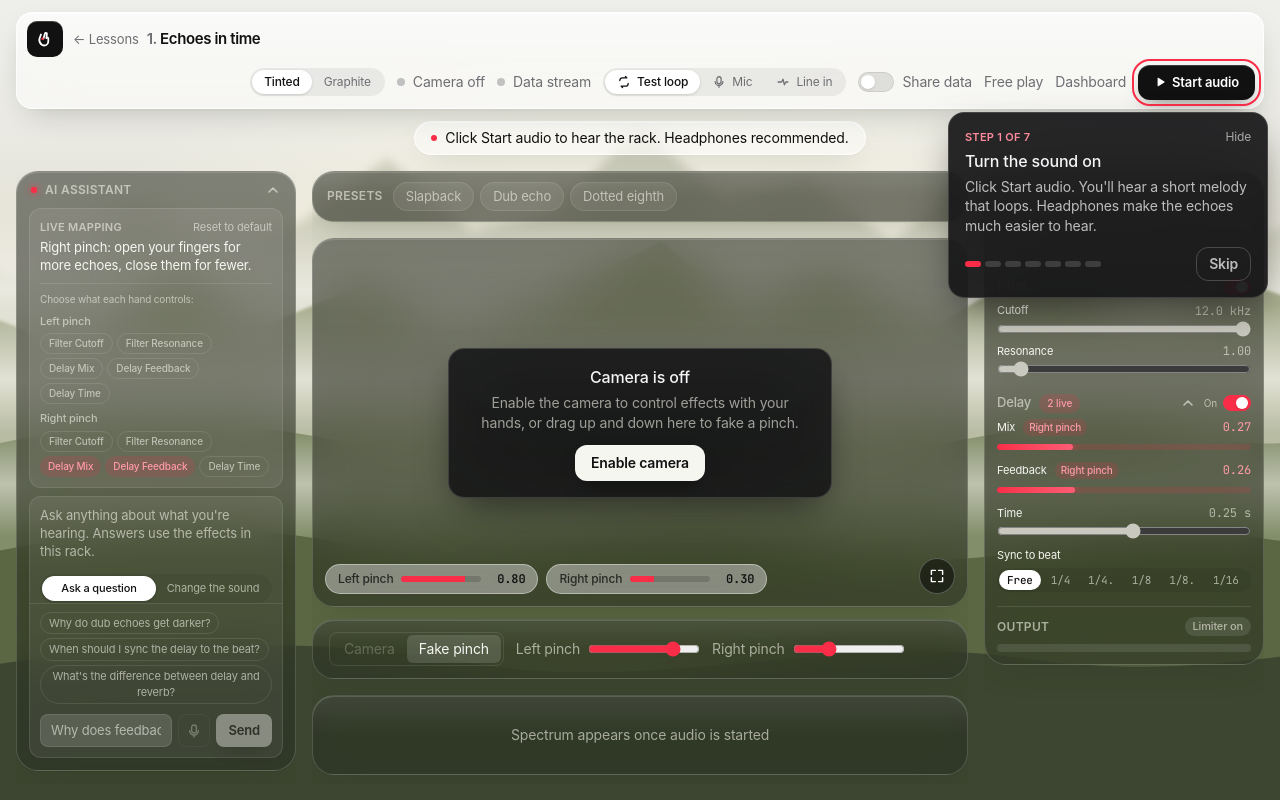
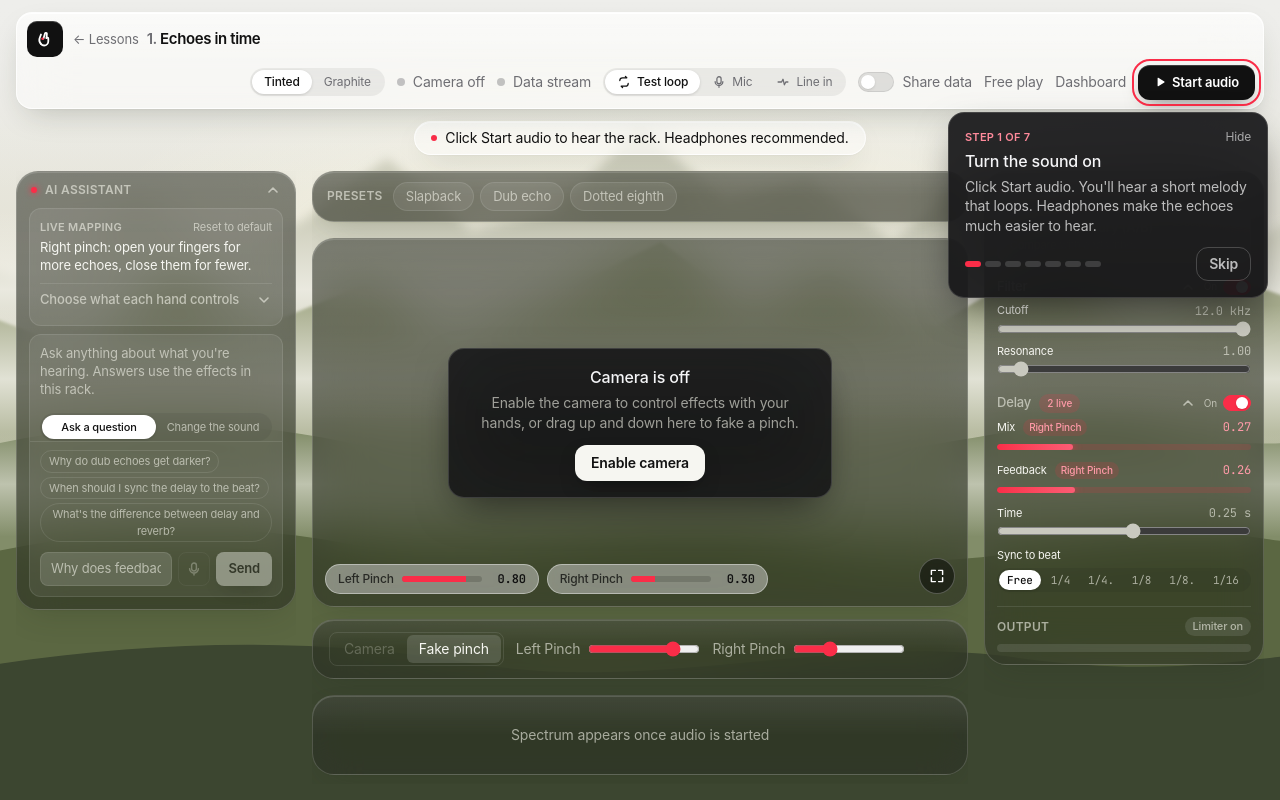
Before and after one commit to iamkamsy/coderedorion-project, a Next.js app: page /learn/echoes-in-time in a window 1280 px wide. Built offline with nearby package versions, Linux system fonts and the light colour scheme.

Commit message:
params picker for each hand

```diff
--- a/src/components/Assistant.tsx
+++ b/src/components/Assistant.tsx
@@ -8,6 +8,7 @@ import { GESTURES, type Gesture, type Mapping } from "@/mapping/types";
 import { validateMapping } from "@/mapping/validate";
 import { GESTURE_LABEL, formatParam } from "@/lib/format";
 import { ownerHeaders } from "@/lib/ownerId";
+import { Collapsible } from "./Collapsible";
 
 export interface Proposal {
   mapping: Mapping;
@@ -107,11 +108,14 @@ export function Assistant({ modules, activeSummary, onApprove, onResetDefault, m
           </button>
         </div>
         <p className="mt-1 text-[13px] leading-snug">{activeSummary}</p>
-        <div className="mt-2 flex flex-col gap-1.5 border-t border-border pt-2">
-          <p className="text-[10px] text-muted">Choose what each hand controls:</p>
+        <div className="mt-2 border-t border-border">
+          <Collapsible title="Choose what each hand controls" level="item">
+            <div className="flex flex-col gap-2.5">
               {GESTURES.map((g) => (
                 <HandPicker key={g} gesture={g} mapping={mapping} modules={modules} onToggle={onToggleParam} />
               ))}
+            </div>
+          </Collapsible>
         </div>
       </div>
 
@@ -241,31 +245,46 @@ function HandPicker({
   modules: readonly EffectId[];
   onToggle: (gesture: Gesture, plugin: string, param: string) => void;
 }) {
+  const otherGesture = GESTURES.find((g) => g !== gesture)!;
   return (
     <div className="flex flex-col gap-1">
-      <p className="text-[11px] font-medium text-muted">{GESTURE_LABEL[gesture]}</p>
-      <div className="flex flex-wrap gap-1" role="group" aria-label={`${GESTURE_LABEL[gesture]} targets`}>
-        {modules.flatMap((id) =>
-          specsForPlugin(id).map((spec) => {
+      <p className="text-[13px] font-semibold text-text">{GESTURE_LABEL[gesture]}</p>
+      <div className="flex flex-col gap-1">
+        {modules.map((id) => {
+          const specs = specsForPlugin(id);
+          if (specs.length === 0) return null;
+          const plugin = PLUGINS.find((p) => p.id === id)?.label ?? id;
+          return (
+            <div key={id} className="flex flex-wrap items-center gap-1.5" role="group" aria-label={`${GESTURE_LABEL[gesture]} ${plugin} targets`}>
+              <span className="text-[10px] text-muted">{plugin}:</span>
+              <div className="flex flex-wrap gap-1">
+                {specs.map((spec) => {
                   const bound = isTargetBound(mapping, gesture, spec.plugin, spec.param);
-            const plugin = PLUGINS.find((p) => p.id === spec.plugin)?.label ?? spec.plugin;
+                  const takenByOtherHand = !bound && isTargetBound(mapping, otherGesture, spec.plugin, spec.param);
                   return (
                     <button
                       key={`${spec.plugin}.${spec.param}`}
                       type="button"
+                      disabled={takenByOtherHand}
                       onClick={() => onToggle(gesture, spec.plugin, spec.param)}
                       aria-pressed={bound}
+                      title={takenByOtherHand ? `${GESTURE_LABEL[otherGesture]} already controls this` : undefined}
                       className={`rounded-full px-2 py-0.5 text-[10px] font-medium transition-colors ${
                         bound
                           ? "bg-accent/15 text-accent-text"
+                          : takenByOtherHand
+                            ? "cursor-not-allowed border border-border/50 text-muted/40"
                             : "border border-border text-muted hover:border-accent/60 hover:text-accent-text"
                       }`}
                     >
-                {plugin} {spec.label}
+                      {spec.label}
                     </button>
                   );
-          }),
-        )}
+                })}
+              </div>
+            </div>
+          );
+        })}
       </div>
     </div>
   );
--- a/src/components/RackPanel.tsx
+++ b/src/components/RackPanel.tsx
@@ -135,7 +135,7 @@ function PluginParams({
                 className={`my-1.5 h-1.5 overflow-hidden rounded-full ${gesture ? "bg-accent/15" : "bg-panel-raised"}`}
               >
                 <span
-                  className={`block h-full rounded-full transition-[width] duration-75 ${gesture ? "bg-gradient-to-r from-accent to-accent-soft shadow-[0_0_8px_var(--accent)]" : "bg-cool"}`}
+                  className={`block h-full rounded-full ${gesture ? "bg-gradient-to-r from-accent to-accent-soft shadow-[0_0_8px_var(--accent)]" : "bg-cool"}`}
                   style={{ width: `${toSlider(value) * 100}%` }}
                 />
               </span>
--- a/src/components/Stage.tsx
+++ b/src/components/Stage.tsx
@@ -34,6 +34,8 @@ interface Props {
 type CalStep = null | "closed" | "open";
 const CAL_KEY = "gesture-rack.calibration";
 const CAL_SAMPLE_MS = 1500;
+/** How long an open palm must be held before it triggers the panic stop, so a passing relax doesn't trip it. */
+const OPEN_HAND_HOLD_MS = 2000;
 
 function loadCalibration(): Calibration {
   try {
@@ -70,6 +72,8 @@ export function Stage(props: Props) {
   const calStepRef = useRef<CalStep>(null);
   /** Last live (non-frozen) value per gesture, held steady while that hand's pinky is stuck out. */
   const heldValuesRef = useRef<GestureValues>({ pinch_left: null, pinch_right: null });
+  /** Timestamp an open palm was first seen this streak, or null when no hand is currently open. */
+  const openSinceRef = useRef<number | null>(null);
 
   const [status, setStatus] = useState<CameraStatus>("off");
   const [anchors, setAnchors] = useState<Partial<Record<Gesture, { x: number; y: number }>>>({});
@@ -109,7 +113,13 @@ export function Stage(props: Props) {
       setAnchors(nextAnchors);
       onTracked(next);
       // Only outside calibration, so holding an open palm to sample "open" during pinch calibration can't also stop audio.
-      if (anyOpen && !calStepRef.current) onOpenHand();
+      if (anyOpen && !calStepRef.current) {
+        if (openSinceRef.current === null) openSinceRef.current = frame.timestamp;
+        // Require the hold, not just a momentary open palm, so relaxing the hand mid-pinch doesn't trip it.
+        if (frame.timestamp - openSinceRef.current >= OPEN_HAND_HOLD_MS) onOpenHand();
+      } else {
+        openSinceRef.current = null;
+      }
       drawOverlay(canvasRef.current, videoRef.current, frame, connectionsRef.current);
     },
     [onTracked, onOpenHand],
--- a/src/gesture/pinch.ts
+++ b/src/gesture/pinch.ts
@@ -11,7 +11,7 @@ export interface Calibration {
   open: number;
 }
 
-export const DEFAULT_CALIBRATION: Calibration = { closed: 0.2, open: 1.1 };
+export const DEFAULT_CALIBRATION: Calibration = { closed: 0.3, open: 1.3 };
 
 const WRIST = 0;
 const THUMB_TIP = 4;
@@ -24,8 +24,12 @@ const RING_TIP = 16;
 const PINKY_MCP = 17;
 const PINKY_TIP = 20;
 
-/** A fingertip counts as extended once it is this many times farther from the wrist than its own MCP joint. */
-const OPEN_HAND_EXTENSION_RATIO = 1.2;
+/**
+ * A fingertip counts as extended once it is this many times farther from the wrist than its own
+ * MCP joint. Deliberately high: a relaxed, half-open palm should not count, only fingers
+ * stretched out straight. Tune against the real camera if the panic stop fires too eagerly or not at all.
+ */
+const OPEN_HAND_EXTENSION_RATIO = 1.7;
 
 function dist(a: Point, b: Point): number {
   return Math.hypot(a.x - b.x, a.y - b.y);
--- a/src/lib/format.ts
+++ b/src/lib/format.ts
@@ -10,7 +10,7 @@ export function formatParam(spec: Pick<ParamSpec, "unit">, value: number): strin
   return value.toFixed(2);
 }
 
-export const GESTURE_LABEL = { pinch_left: "Left pinch", pinch_right: "Right pinch" } as const;
+export const GESTURE_LABEL = { pinch_left: "Left Pinch", pinch_right: "Right Pinch" } as const;
 
 /** A plain-English description of a hand-picked mapping, for the Live Mapping summary line. */
 export function summarizeMapping(mapping: Mapping): string {
```
Lines whose indentation alone changed are shown as unchanged.
